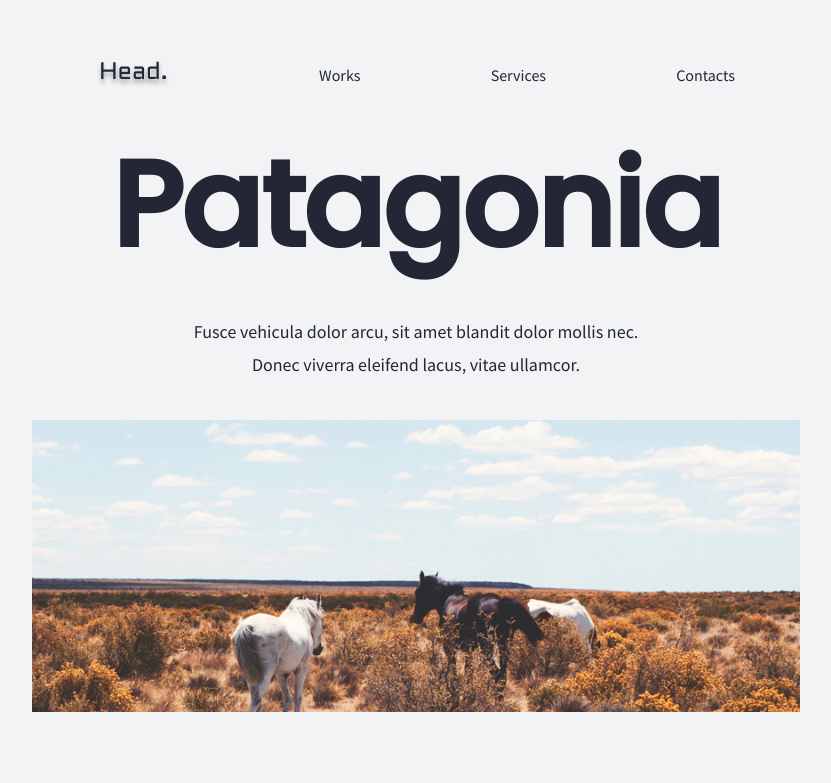
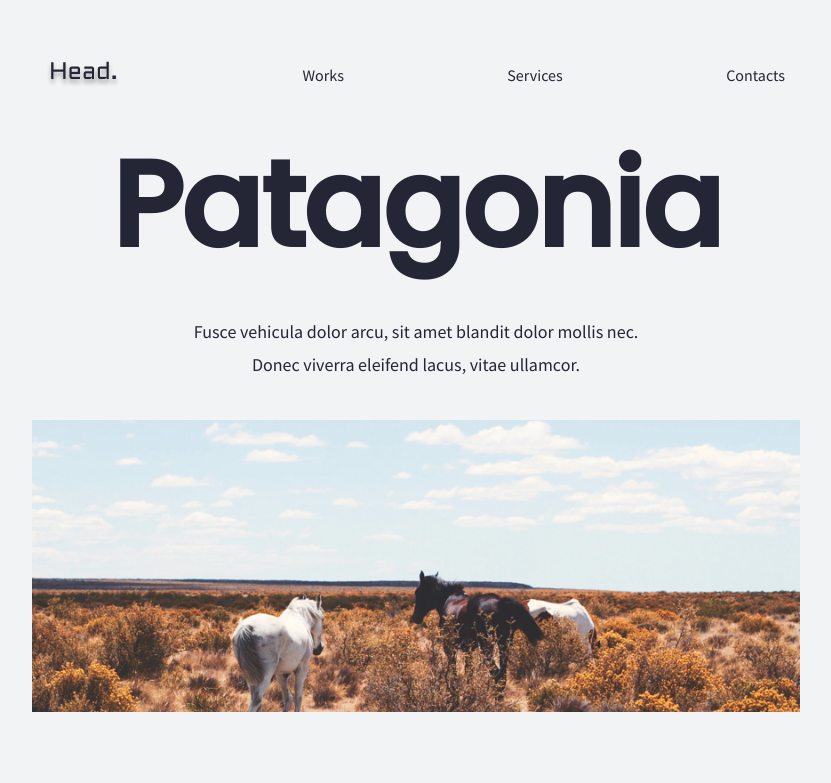
Before and after one commit to Tiilinai/Responsive, a plain HTML site: page index.html in a window 1280 px wide. Shown: the whole page, without its empty margins (224-1055 px from the left). Drawn offline with Linux system fonts and the light colour scheme; a web font is replaced by a local one.

Commit message:
minor fix

```diff
--- a/styles/index.css
+++ b/styles/index.css
@@ -25,7 +25,7 @@ header {
   width: 100%;
   display: flex;
   align-items: center;
-  justify-content: space-around;
+  justify-content: space-between;
 }
 
 
@@ -44,10 +44,12 @@ header {
     }
 
 
+
     @media screen and (max-width: 600px) {
       .links {
         font-size: 10px;
         padding: 5px;
+        float: right;
 
       }
 
```
